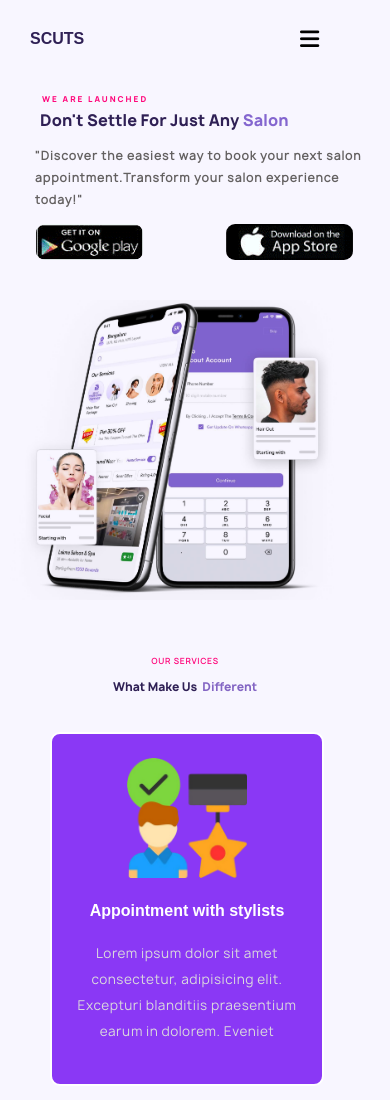
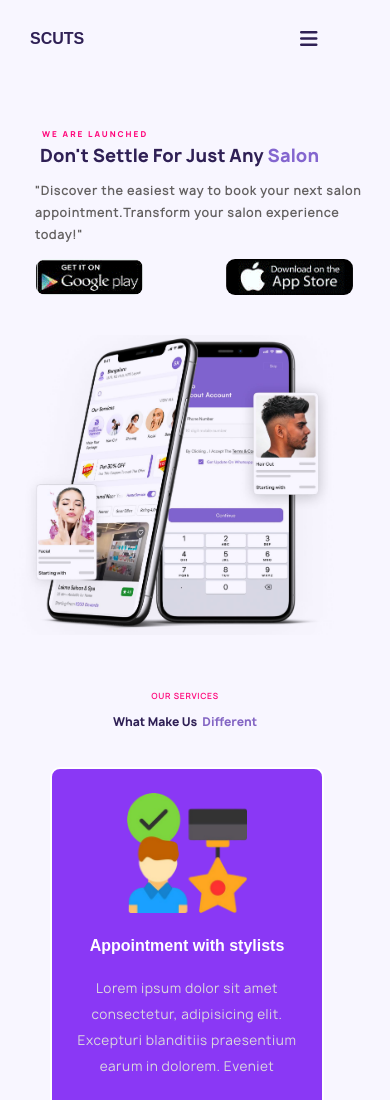
Before and after one commit to syedrazahussain/scuts, a plain HTML site: page index.html in a window 390 px wide. Shown: the top 1100 px of the page. Drawn offline with nearby package versions, Linux system fonts and the light colour scheme.

Commit message:
Update style.css

```diff
--- a/style.css
+++ b/style.css
@@ -110,10 +110,11 @@ ul {
 }
 
 .menu-icon i {
-    font-size: 22px;
+    font-size: 20px;
     align-items: center;
     font-weight: bold;
     display: none;
+    color:#2f2055;
 
 
 }
@@ -271,7 +272,7 @@ ul {
 
 .download-images {
     display: flex;
-    justify-content: space-between; /* Distributes space between items */
+
     align-items: center; /* Vertically centers items */
     gap: 10px; /* Sets the gap between items */
 }
@@ -1264,7 +1265,7 @@ i {
 
     .left-content {
         padding: 30px;
-        padding-top: 0px;
+        padding-top: 35px;
         padding-left: 10px;
         margin-left: 10px;
 
@@ -1289,7 +1290,7 @@ i {
     .dont-heading h1 {
         padding: 5px;
         font-weight: bolder;
-        font-size:4vmin;
+        font-size:4.5vmin;
         letter-spacing: 0.1px;
         width: 100%;
         line-height: 20px;
@@ -1341,6 +1342,10 @@ i {
 
 
     } */
+     .download-images {
+        display: flex;
+        justify-content: space-between;
+     }
     .download-images img {
         max-height: 40px; /* Adjust size for smaller screens */
     }
```
